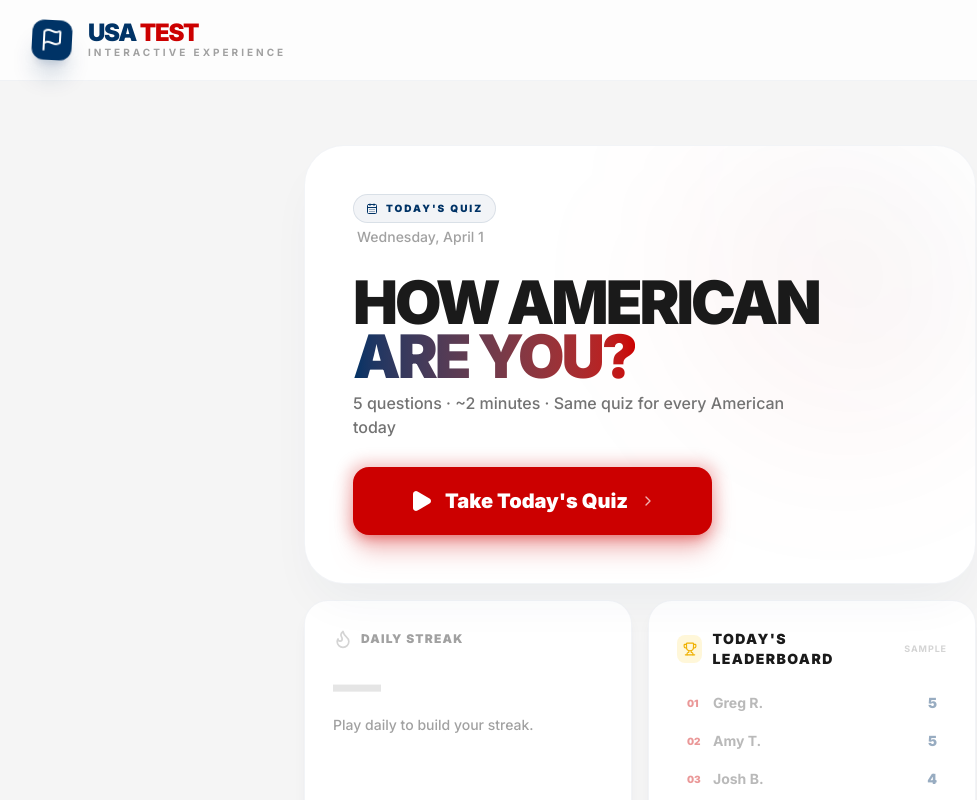
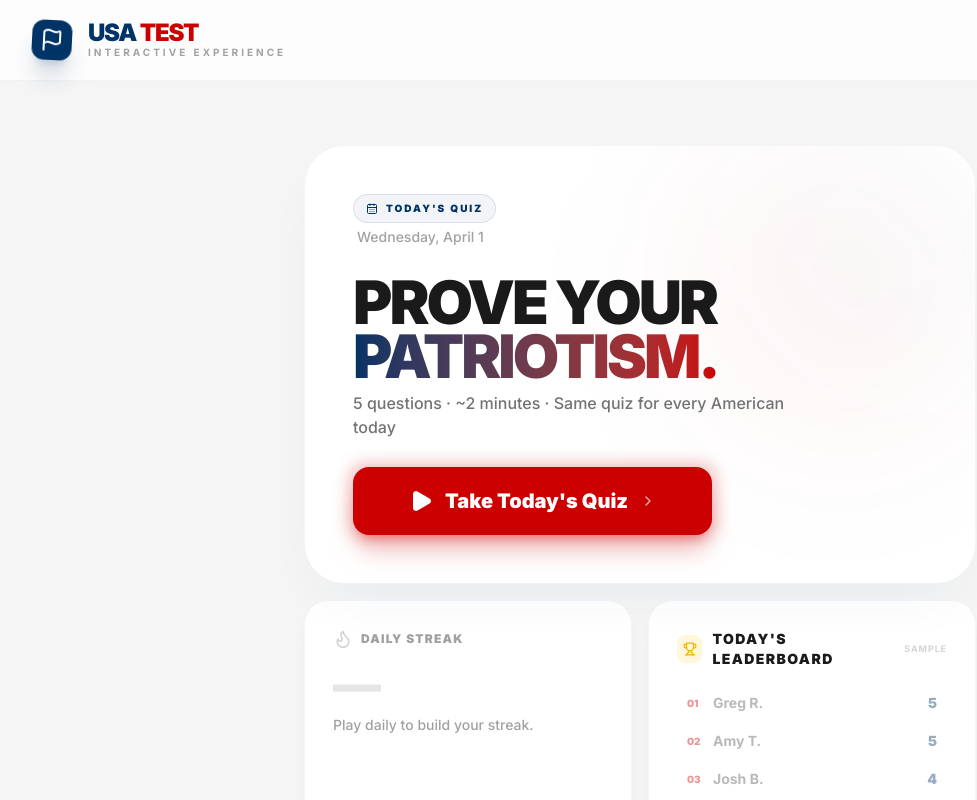
Before and after one commit to roebergdev/usa-test-next, a Next.js app: page / in a window 1280 px wide. Shown: the top 800 px of the page, without its empty margins (0-977 px from the left). Built offline with nearby package versions, Linux system fonts and the light colour scheme; no server answers; the database is empty.

Commit message:
revert: Restore original headline "Prove your Patriotism."
Co-Authored-By: Claude Sonnet 4.6 <noreply@anthropic.com>

```diff
--- a/src/components/HomeScreen.tsx
+++ b/src/components/HomeScreen.tsx
@@ -77,9 +77,9 @@ function DailyQuizHero({
         {/* Headline */}
         <div className="space-y-2">
           <h2 className="text-4xl sm:text-6xl font-black tracking-tighter leading-[0.9] uppercase text-amac-dark">
-            How American{' '}
+            Prove your{' '}
             <span className="text-transparent bg-clip-text bg-gradient-to-r from-amac-blue to-amac-red">
-              Are You?
+              Patriotism.
             </span>
           </h2>
           <p className="text-neutral-500 font-medium text-sm sm:text-base max-w-md">
```
